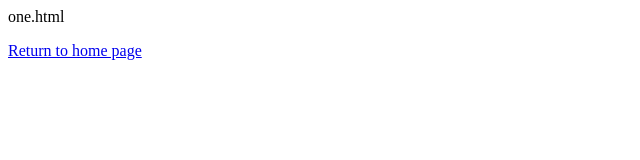
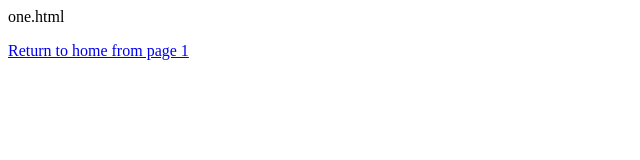
Before and after one commit to cpriyanga/central-repo, a plain HTML site: page one.html in a window 1280 px wide. Shown: the full height of the page, 0-640 px from the left. Drawn offline with Linux system fonts and the light colour scheme.

Commit message:
added link content to one & two .html in branch master

```diff
--- a/one.html
+++ b/one.html
@@ -3,6 +3,6 @@
 one.html
 </head>
 <body>
-<p><a href="index.html">Return to home page</a></p>
+<p><a href="index.html">Return to home from page 1</a></p>
 </body>
 </html>
```
Also changed, not shown: two.html (+1 -1 lines).
